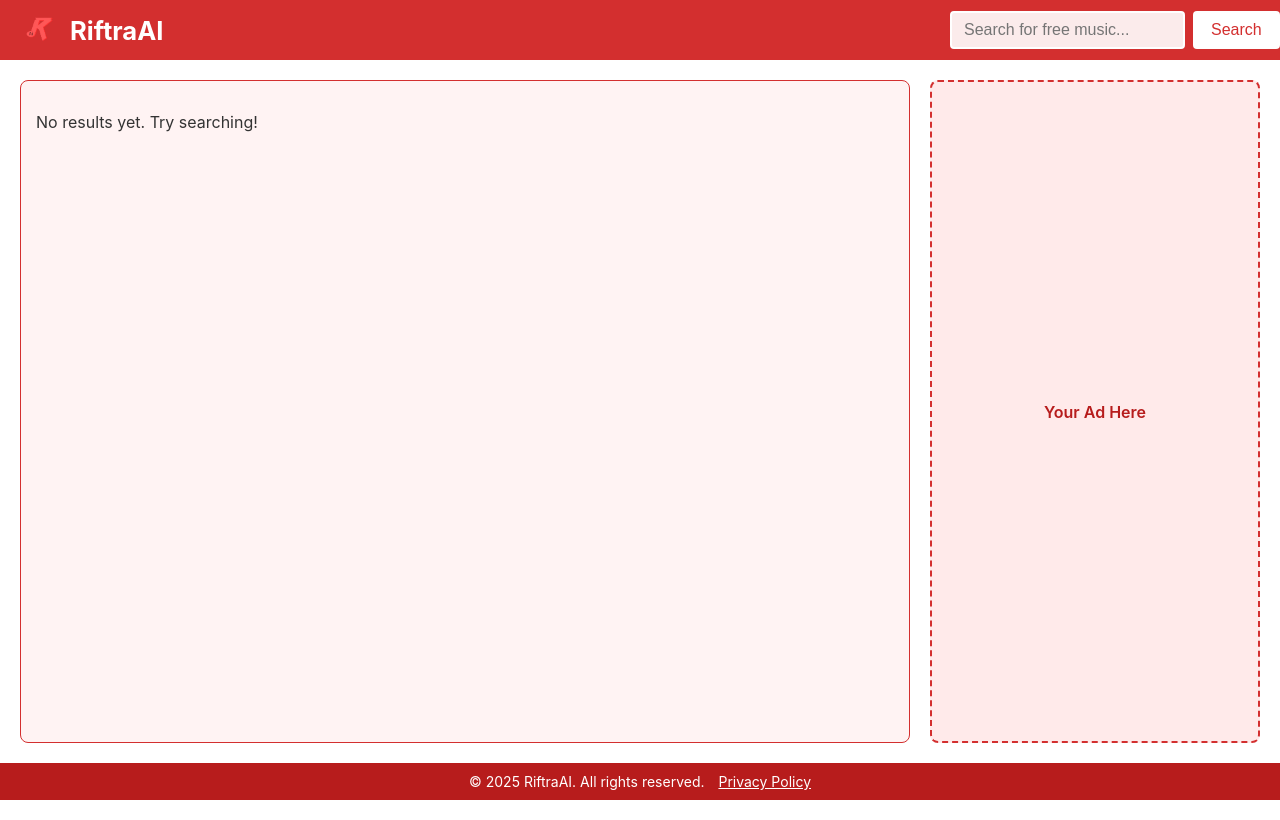
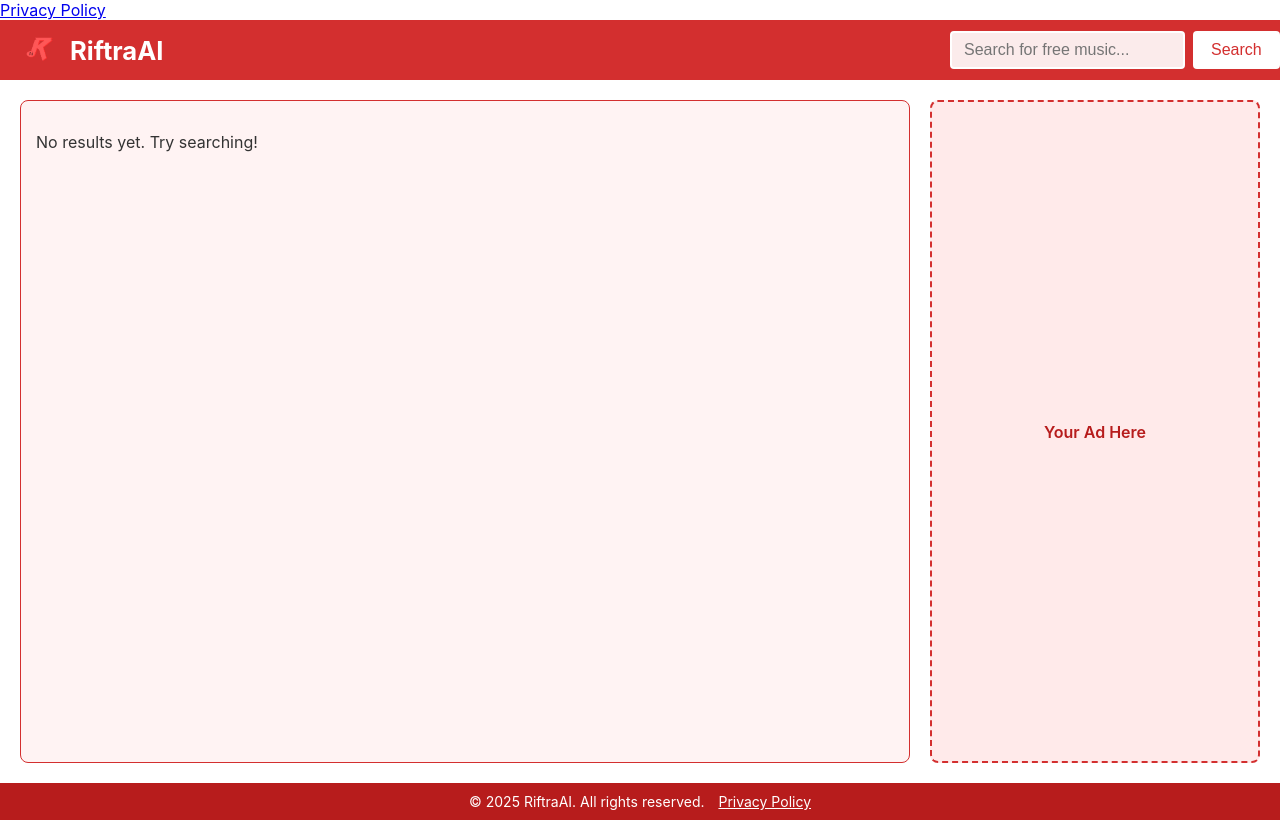
Before and after one commit to IamAki123/riftraai, a React (Create React App) app: page / in a window 1280 px wide. Built offline with nearby package versions, Linux system fonts and the light colour scheme.

Commit message:
Add privacy policy with updated text

```diff
--- a/src/App.js
+++ b/src/App.js
@@ -114,12 +114,18 @@
 function App() {
   return (
     <Router>
+      <header>
+        {/* Add a footer or header link to privacy page */}
+        <Link to="/privacy">Privacy Policy</Link>
+      </header>
+
       <Routes>
         <Route path="/" element={<Home />} />
-        <Route path="/privacy-policy" element={<PrivacyPolicy />} />
+        <Route path="/privacy" element={<PrivacyPolicy />} />
       </Routes>
     </Router>
   );
 }
 
+
 export default App;
```
